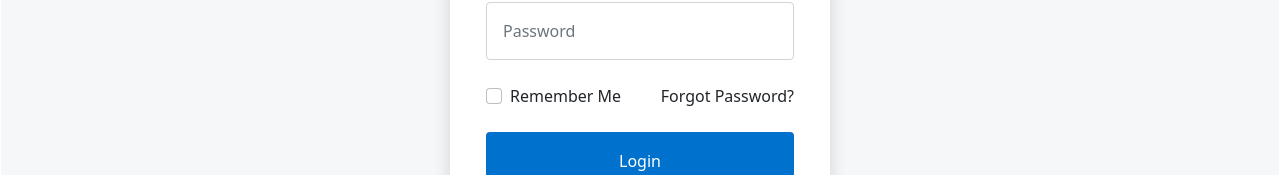
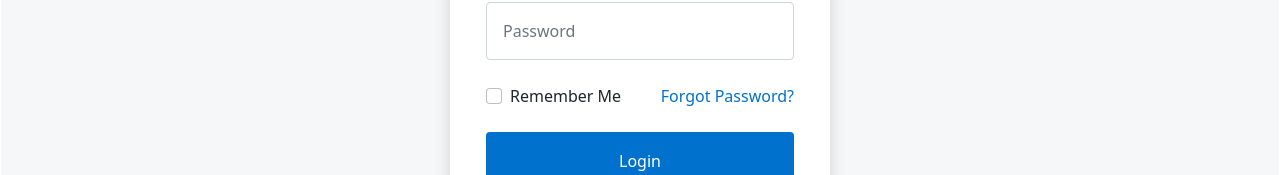
Before and after one commit to bipinrai054/quick-ai, a React (Create React App) app: page / in a window 1280 px wide. Shown: the part 475-650 px from the top of the page. Built offline with nearby package versions, Linux system fonts and the light colour scheme.

Commit message:
minor css changes

```diff
--- a/src/App.css
+++ b/src/App.css
@@ -11,6 +11,9 @@ body {
 }
 
 a {
+  cursor: pointer;
+}
+li {
   cursor: pointer;
 }
 
@@ -36,6 +39,7 @@ li {
 }
 
 /*navbar*/
+
 header {
   display: flex;
   justify-content: space-around;
@@ -51,6 +55,9 @@ nav {
 .nav-links li {
   display: inline-block;
   padding: 20px 20px;
+}
+.nav-links li:hover {
+  color: var(--button-color);
 }
 
 /* main */
@@ -115,18 +122,6 @@ nav {
   -moz-text-fill-color: transparent;
 }
 
-/* .links {
-  text-align: center;
-} */
-
-/* .links ul {
-  margin: 0 auto;
-  width: 50%;
-  display: flex;
-  justify-content: space-around;
-  align-items: center;
-} */
-
 .links li {
   padding: 20px 15px;
 }
@@ -188,6 +183,10 @@ header .btn:hover {
   display: flex;
   justify-content: space-between;
 }
+.checkbox label a {
+  color: var(--button-color);
+  text-decoration: none;
+}
 
 .socials-icon i {
   margin: 5px;
--- a/src/components/Login.jsx
+++ b/src/components/Login.jsx
@@ -45,7 +45,7 @@ const Login = () => {
                   Remember Me
                 </label>
                 <label>
-                  <a>Forgot Password?</a>
+                  <a href='#'>Forgot Password?</a>
                 </label>
               </div>
             </div>
```
